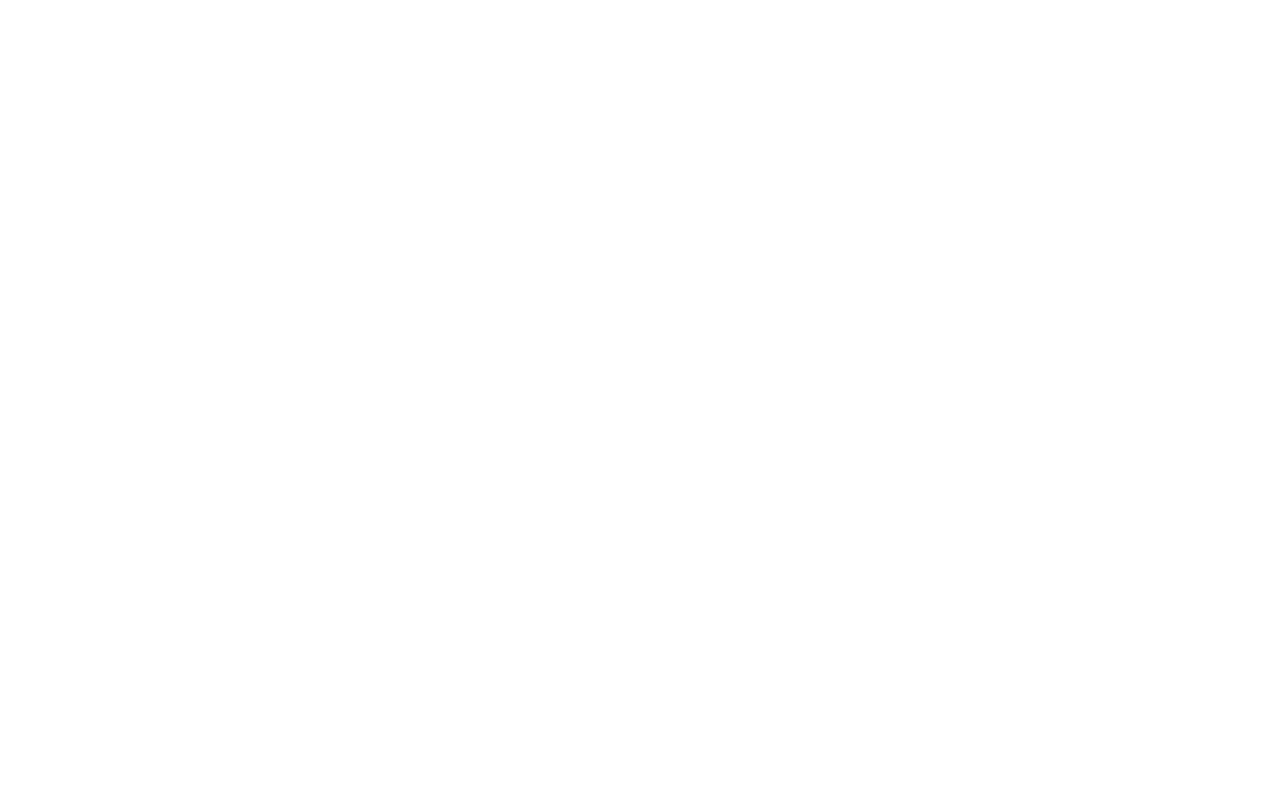
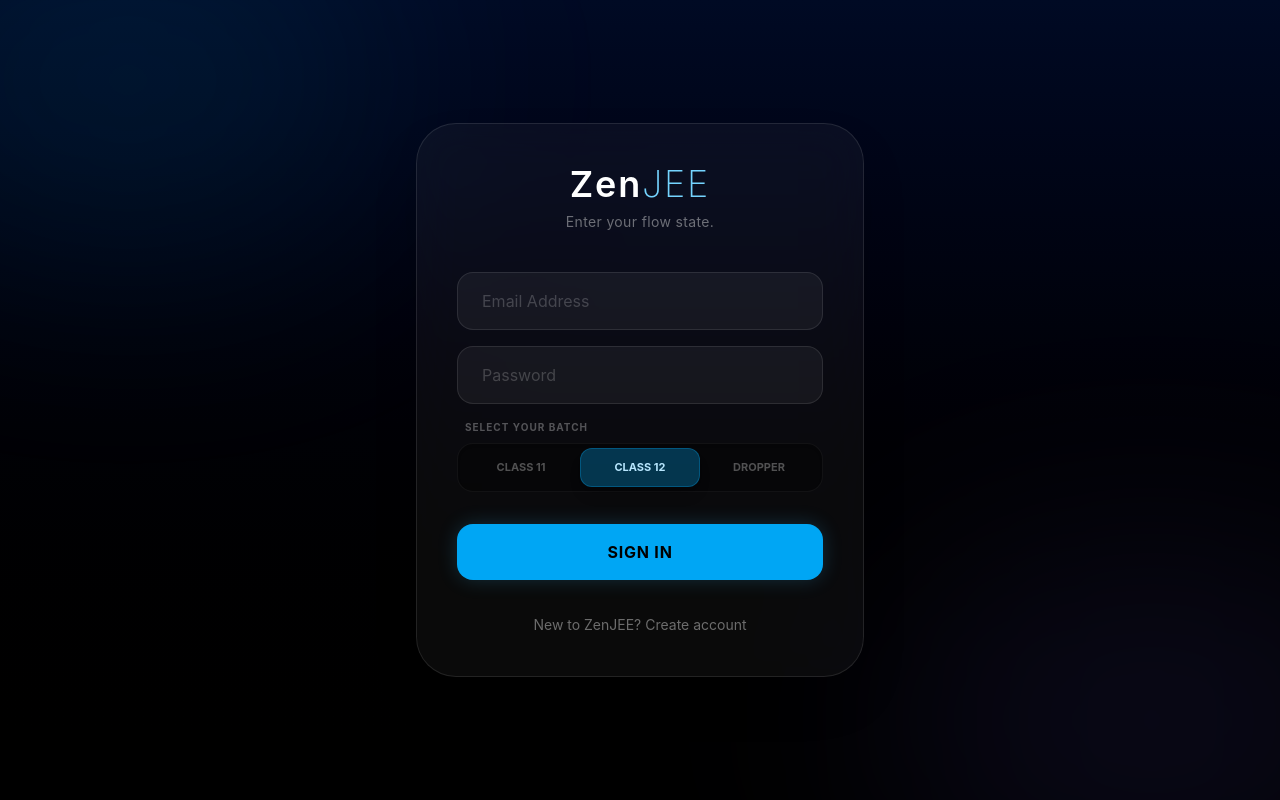
Before and after one commit to ash-heinz/devclashhthon, a React (Vite) app in the folder zen-jee-app/: page /login in a window 1280 px wide. Before the commit this address had no page. Built offline with nearby package versions, Linux system fonts and the light colour scheme.

Commit message:
Login page

```diff
--- a/zen-jee-app/src/App.jsx
+++ b/zen-jee-app/src/App.jsx
@@ -5,28 +5,32 @@
 import Search from './pages/Search';
 import Subject from './pages/Subject';
 import Profile from './pages/Profile';
-import Planner from './pages/Planner'; // 1. Import Planner
+import Planner from './pages/Planner';
 import { Chapter } from './pages/Chapter.jsx';
 import { PreviousQuestions } from './pages/PreviousQuestions.jsx';
-import { ChapterQuestions } from './pages/ChapterQuestions.jsx'; // <-- 1. Import the new page
+import { ChapterQuestions } from './pages/ChapterQuestions.jsx';
+import Login from './pages/Login.jsx'; // <-- 1. Import the new Login page
 
 export default function App() {
   return (
     <BrowserRouter>
       <Routes>
+        {/* Auth Route */}
+        <Route path="/login" element={<Login />} /> {/* <-- 2. Add Login Route */}
+
+        {/* Main Routes */}
         <Route path="/" element={<Dashboard />} />
         <Route path="/search" element={<Search />} />
 
         {/* PYQ Routes */}
         <Route path="/previous-questions" element={<PreviousQuestions />} />
-        {/* 2. Add the dynamic route for the specific chapter's questions */}
         <Route path="/previous-questions/:subjectId/chapter/:chapterId" element={<ChapterQuestions />} />
 
         {/* Study Routes */}
         <Route path="/subject/:subjectId" element={<Subject />} />
         <Route path="/subject/:subjectId/chapter/:chapterId" element={<Chapter />} />
         <Route path="/profile" element={<Profile />} />
-        <Route path="/planner" element={<Planner />} /> {/* 2. Add Route */}
+        <Route path="/planner" element={<Planner />} />
       </Routes>
     </BrowserRouter>
   );
--- a/zen-jee-app/src/pages/Dashboard.jsx
+++ b/zen-jee-app/src/pages/Dashboard.jsx
@@ -78,6 +78,18 @@
 
 export default function Dashboard() {
   const navigate = useNavigate();
+
+  // --- AUTH CHECK ---
+  useEffect(() => {
+    const isLoggedIn = localStorage.getItem('zenjee-name');
+    if (!isLoggedIn) {
+      navigate('/login');
+    }
+  }, [navigate]);
+
+  // Read User Data dynamically
+  const [userName, setUserName] = useState(() => localStorage.getItem('zenjee-name') || 'Student');
+
   const [chatInput, setChatInput] = useState('');
 
   // Controls the visibility of the Profile + Calendar dropdown
@@ -110,7 +122,15 @@
     }
   };
 
-  const getDisplayClass = () => selectedClass === 'class11' ? 'Class 11' : 'Class 12';
+  const getDisplayClass = () => {
+    if (selectedClass === 'dropper') return 'Dropper';
+    return selectedClass === 'class11' ? 'Class 11' : 'Class 12';
+  };
+
+  const handleLogout = () => {
+    localStorage.removeItem('zenjee-name');
+    navigate('/login');
+  };
 
   return (
     <div className="h-screen w-full overflow-hidden flex flex-col bg-gradient-to-b from-[#000a24] to-black text-gray-100 font-sans antialiased">
@@ -151,7 +171,7 @@
               <div className="w-full h-full bg-black rounded-full flex items-center justify-center text-lg">👨‍🎓</div>
             </div>
             <div className="text-left hidden md:block">
-              <div className="text-sm font-medium text-white/90">Nahin</div>
+              <div className="text-sm font-medium text-white/90">{userName}</div>
               <div className="text-[10px] text-white/50">{getDisplayClass()}</div>
             </div>
             <svg className={`w-4 h-4 text-white/50 transition-transform duration-300 ${isProfileOpen ? 'rotate-180' : ''}`} fill="none" viewBox="0 0 24 24" stroke="currentColor">
@@ -169,9 +189,10 @@
                 {/* Profile Details with External Link Button */}
                 <div className="border-b border-white/10 pb-4 flex justify-between items-start">
                   <div>
-                    <h3 className="text-xl font-medium text-white tracking-wide">Nahin</h3>
-                    <p className="text-xs text-white/40 mt-1">nahin@nitrr.edu.in</p>
+                    <h3 className="text-xl font-medium text-white tracking-wide">{userName}</h3>
+                    <p className="text-xs text-white/40 mt-1">Student Account</p>
                   </div>
+                  <div className="flex gap-2">
                     <button
                       onClick={() => navigate('/profile')}
                       className="p-2 bg-sky-500/10 hover:bg-sky-500/20 rounded-full transition-colors border border-sky-500/20 group"
@@ -181,6 +202,18 @@
                         <path strokeLinecap="round" strokeLinejoin="round" strokeWidth="2" d="M10 6H6a2 2 0 00-2 2v10a2 2 0 002 2h10a2 2 0 002-2v-4M14 4h6m0 0v6m0-6L10 14" />
                       </svg>
                     </button>
+                    <button
+                      onClick={handleLogout}
+                      className="p-2 bg-rose-500/10 hover:bg-rose-500/20 rounded-full transition-colors border border-rose-500/20 group"
+                      title="Logout"
+                    >
+                      <svg className="w-4 h-4 text-rose-300 group-hover:scale-110 transition-transform" fill="none" stroke="currentColor" viewBox="0 0 24 24" strokeWidth="2" strokeLinecap="round" strokeLinejoin="round">
+                        <path d="M9 21H5a2 2 0 0 1-2-2V5a2 2 0 0 1 2-2h4"></path>
+                        <polyline points="16 17 21 12 16 7"></polyline>
+                        <line x1="21" y1="12" x2="9" y2="12"></line>
+                      </svg>
+                    </button>
+                  </div>
                 </div>
 
                 {/* Class & Exam Toggles */}
@@ -197,6 +230,7 @@
                     <div className="flex flex-col gap-1">
                       <button onClick={() => setSelectedClass('class11')} className={`py-1.5 rounded-lg text-[11px] font-bold transition-all ${selectedClass === 'class11' ? 'bg-sky-500/40 text-white border border-sky-500/50' : 'bg-white/5 text-white/40 hover:bg-white/10 border border-transparent'}`}>CLASS 11</button>
                       <button onClick={() => setSelectedClass('class12')} className={`py-1.5 rounded-lg text-[11px] font-bold transition-all ${selectedClass === 'class12' ? 'bg-sky-500/40 text-white border border-sky-500/50' : 'bg-white/5 text-white/40 hover:bg-white/10 border border-transparent'}`}>CLASS 12</button>
+                      <button onClick={() => setSelectedClass('dropper')} className={`py-1.5 rounded-lg text-[11px] font-bold transition-all ${selectedClass === 'dropper' ? 'bg-sky-500/40 text-white border border-sky-500/50' : 'bg-white/5 text-white/40 hover:bg-white/10 border border-transparent'}`}>DROPPER</button>
                     </div>
                   </div>
                 </div>
--- /dev/null
+++ b/zen-jee-app/src/pages/Login.jsx
@@ -0,0 +1,137 @@
+import React, { useState } from 'react';
+import { useNavigate } from 'react-router-dom';
+
+const getGlassStyle = (r, g, b, alphaBg = 0.03, alphaBorder = 0.08) => ({
+  background: `rgba(${r}, ${g}, ${b}, ${alphaBg})`,
+  backdropFilter: 'blur(24px)',
+  WebkitBackdropFilter: 'blur(24px)',
+  border: `1px solid rgba(${r}, ${g}, ${b}, ${alphaBorder})`,
+});
+
+export default function Login() {
+  const navigate = useNavigate();
+  const [isRegister, setIsRegister] = useState(false);
+  const [studentData, setStudentData] = useState({
+    name: '',
+    email: '',
+    password: '',
+    studentClass: 'class12'
+  });
+
+  const handleInput = (e) => {
+    setStudentData({ ...studentData, [e.target.name]: e.target.value });
+  };
+
+  const handleSubmit = (e) => {
+    e.preventDefault();
+
+    // 1. Determine the name to display
+    let displayName = studentData.name;
+
+    // If they are just logging in, grab the part before the '@' in their email
+    if (!isRegister && studentData.email) {
+      const emailName = studentData.email.split('@')[0];
+      // Capitalize the first letter
+      displayName = emailName.charAt(0).toUpperCase() + emailName.slice(1);
+    }
+
+    // 2. Persist class and name to localStorage to keep the app dynamic
+    localStorage.setItem('zenjee-class', studentData.studentClass);
+    localStorage.setItem('zenjee-name', displayName || 'Student');
+
+    // 3. Navigate to dashboard
+    navigate('/');
+  };
+
+  const inputStyle = "w-full bg-white/5 border border-white/10 rounded-2xl px-6 py-4 outline-none focus:border-sky-400/50 transition-all placeholder-white/20 text-white mb-4";
+
+  return (
+    <div className="h-screen w-full flex items-center justify-center bg-gradient-to-b from-[#000a24] to-black text-gray-100 font-sans antialiased relative overflow-hidden">
+
+      {/* Background Decorative Glows */}
+      <div className="absolute top-[-10%] left-[-10%] w-[40%] h-[40%] bg-sky-500/10 blur-[120px] rounded-full" />
+      <div className="absolute bottom-[-10%] right-[-10%] w-[40%] h-[40%] bg-indigo-500/10 blur-[120px] rounded-full" />
+
+      <div
+        style={getGlassStyle(255, 255, 255, 0.04, 0.1)}
+        className="w-full max-w-md p-10 rounded-[2.5rem] shadow-2xl relative z-10 mx-4"
+      >
+        {/* Logo Section */}
+        <div className="text-center mb-10">
+          <div className="text-4xl font-semibold tracking-wider text-white mb-2">
+            Zen<span className="text-sky-300 font-extralight">JEE</span>
+          </div>
+          <p className="text-white/40 text-sm tracking-wide">Enter your flow state.</p>
+        </div>
+
+        <form onSubmit={handleSubmit}>
+          {isRegister && (
+            <input
+              type="text"
+              name="name"
+              placeholder="Full Name"
+              className={inputStyle}
+              onChange={handleInput}
+              required
+            />
+          )}
+
+          <input
+            type="email"
+            name="email"
+            placeholder="Email Address"
+            className={inputStyle}
+            onChange={handleInput}
+            required
+          />
+
+          <input
+            type="password"
+            name="password"
+            placeholder="Password"
+            className={inputStyle}
+            onChange={handleInput}
+            required
+          />
+
+          {/* Class Selection */}
+          <div className="flex flex-col gap-2 mb-8">
+            <span className="text-[10px] uppercase tracking-widest text-white/30 font-bold ml-2">Select Your Batch</span>
+            <div className="flex bg-black/40 p-1 rounded-2xl border border-white/5 shadow-inner">
+              {['class11', 'class12', 'dropper'].map((c) => (
+                <button
+                  key={c}
+                  type="button"
+                  onClick={() => setStudentData({...studentData, studentClass: c})}
+                  className={`flex-1 py-2.5 rounded-xl text-[11px] font-bold transition-all uppercase ${
+                    studentData.studentClass === c
+                    ? 'bg-sky-500/30 text-sky-200 border border-sky-500/30 shadow-lg'
+                    : 'text-white/30 hover:text-white/50'
+                  }`}
+                >
+                  {c.replace('class', 'Class ')}
+                </button>
+              ))}
+            </div>
+          </div>
+
+          <button
+            type="submit"
+            className="w-full py-4 rounded-2xl bg-sky-500 text-black font-bold tracking-wider hover:bg-sky-400 transition-all shadow-[0_0_20px_rgba(56,189,248,0.2)]"
+          >
+            {isRegister ? 'CREATE ACCOUNT' : 'SIGN IN'}
+          </button>
+        </form>
+
+        <div className="mt-8 text-center">
+          <button
+            onClick={() => setIsRegister(!isRegister)}
+            className="text-white/40 text-sm hover:text-sky-300 transition-colors"
+          >
+            {isRegister ? 'Already have an account? Login' : 'New to ZenJEE? Create account'}
+          </button>
+        </div>
+      </div>
+    </div>
+  );
+}
```
Lines whose indentation alone changed are shown as unchanged.
